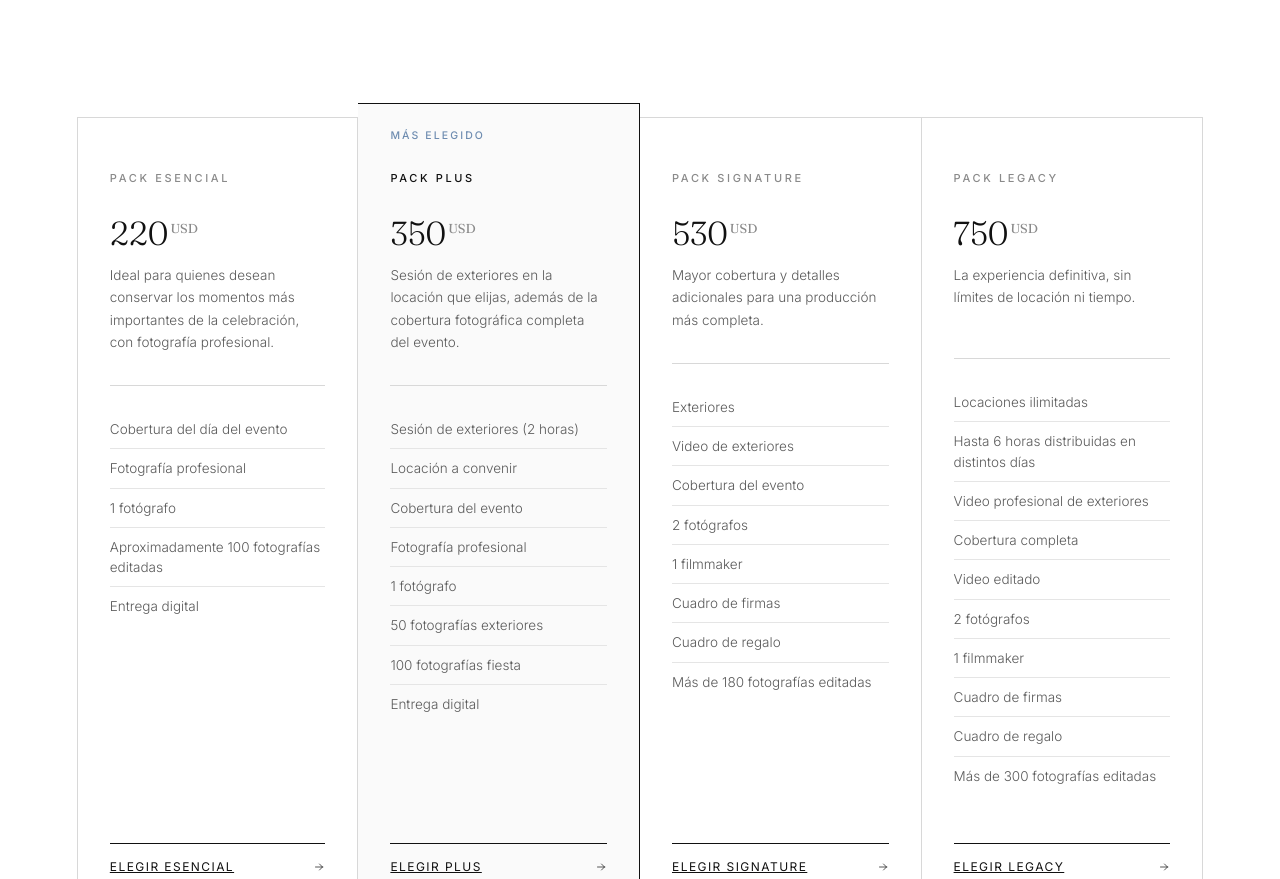
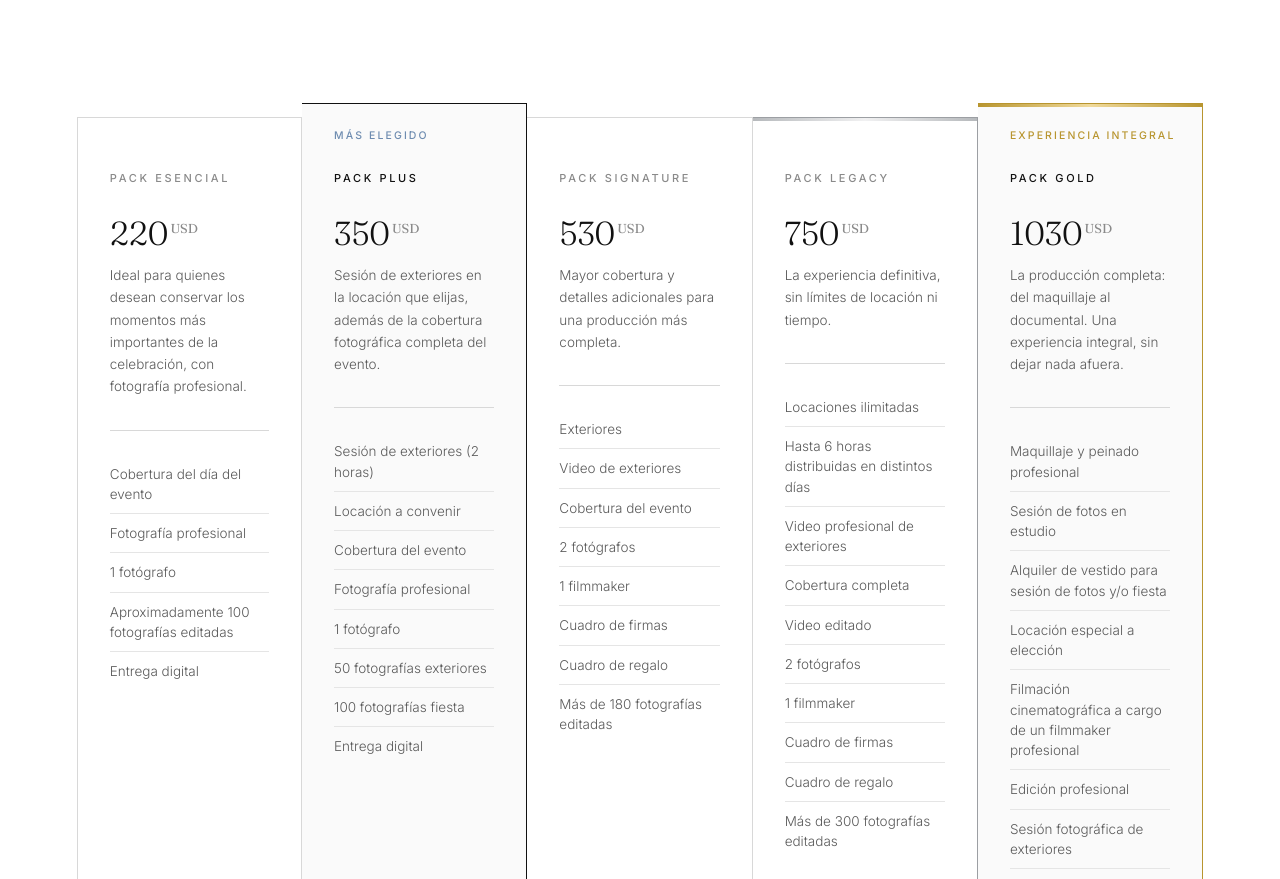
Before and after one commit to cristimederos8-source/XVA-OS, a plain HTML site: page index.html in a window 1280 px wide. Shown: the part 5739-6618 px from the top of the page. Drawn offline with Linux system fonts and the light colour scheme.

Commit message:
Update style.css

```diff
--- a/css/style.css
+++ b/css/style.css
@@ -587,7 +587,7 @@ ul {
   max-width: var(--max-width);
   margin: 0 auto;
   display: grid;
-  grid-template-columns: repeat(4, 1fr);
+  grid-template-columns: repeat(5, 1fr);
 }
 
 .tarjeta {
@@ -611,6 +611,44 @@ ul {
   margin: -14px 0;
   padding-top: 66px;
   padding-bottom: 58px;
+}.tarjeta--plata {
+  border-color: #9C9FA3;
+}
+
+.tarjeta--plata::before {
+  content: "";
+  position: absolute;
+  top: 0;
+  left: 0;
+  right: 0;
+  height: 3px;
+  background: linear-gradient(90deg, #B6B9BC, #F1F1F2, #B6B9BC);
+}
+
+.tarjeta--plata .tarjeta__etiqueta {
+  color: #8B8E92;
+}
+
+.tarjeta--dorado {
+  border-color: #B8952F;
+}
+
+.tarjeta--dorado::before {
+  content: "";
+  position: absolute;
+  top: 0;
+  left: 0;
+  right: 0;
+  height: 3px;
+  background: linear-gradient(90deg, #B8952F, #F0DA9C, #B8952F);
+}
+
+.tarjeta--dorado .tarjeta__etiqueta {
+  color: #B8952F;
+}
+
+.tarjeta--dorado .tarjeta__nombre {
+  color: #B8952F;
 }
 
 .tarjeta__etiqueta {
```
